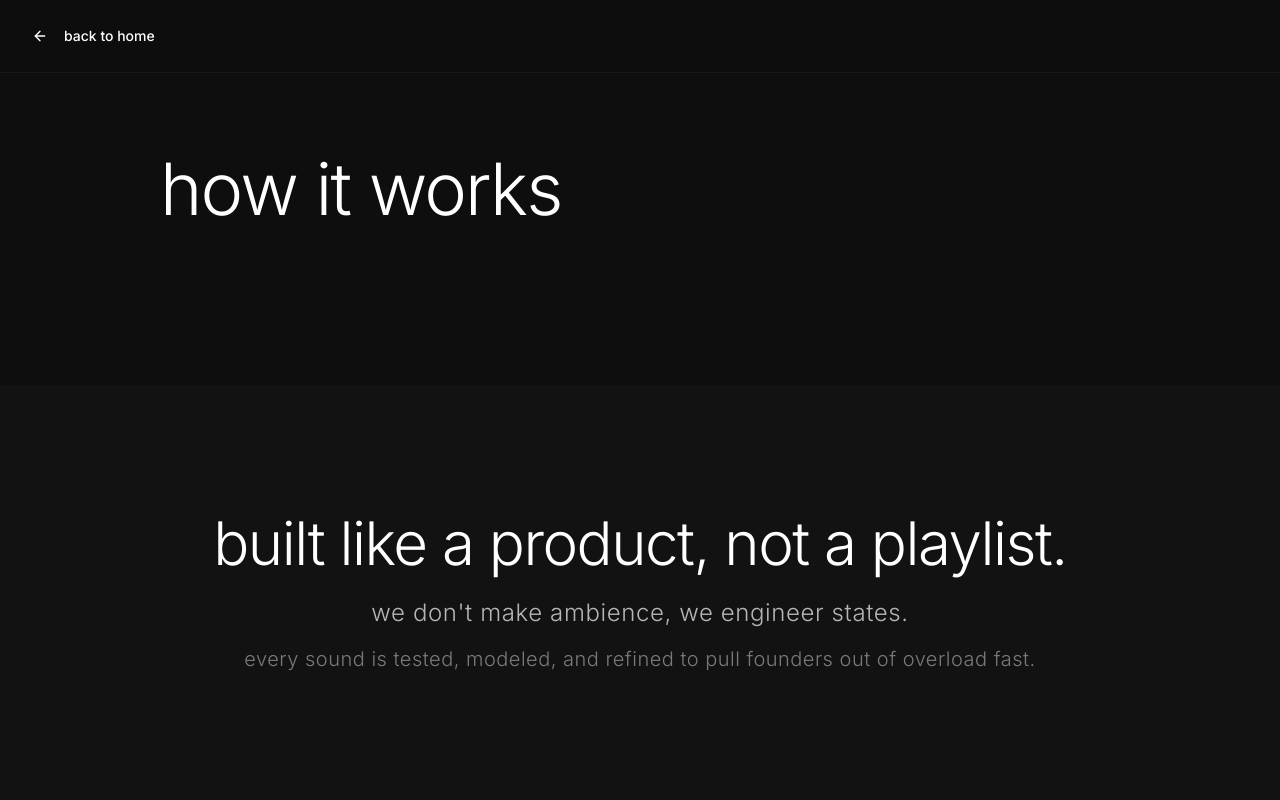
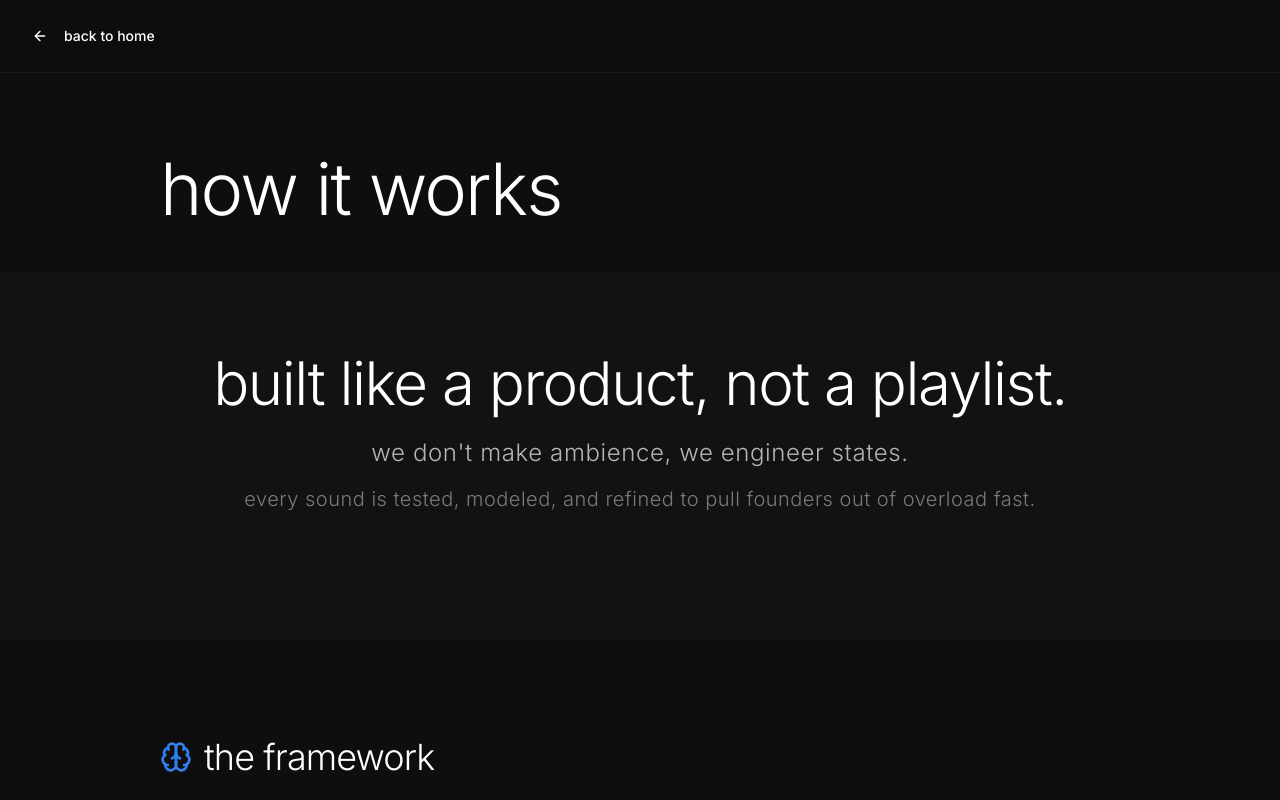
Before and after one commit to Forbescanandoes/soundscapes-app, a Next.js app: page /learn-more in a window 1280 px wide. Shown: the top 800 px of the page. Built offline with nearby package versions, Linux system fonts and the light colour scheme; a web font is replaced by a local one.

Commit message:
Reduce gap between 'how it works' and next section
- Reduced h1 bottom margin from mb-20 to mb-12
- Removed bottom padding from first section (pb-0)
- Reduced section padding from py-24/32 to py-16/20
- Much tighter spacing now

```diff
--- a/app/learn-more/page.tsx
+++ b/app/learn-more/page.tsx
@@ -20,20 +20,20 @@ export default function LearnMorePage() {
         </div>
       </header>
 
-      <div className="max-w-5xl mx-auto px-4 sm:px-6 lg:px-8 py-20">
+      <div className="max-w-5xl mx-auto px-4 sm:px-6 lg:px-8 py-20 pb-0">
         <motion.div
           initial={{ opacity: 0, y: 20 }}
           animate={{ opacity: 1, y: 0 }}
           transition={{ duration: 0.6 }}
         >
-          <h1 className="text-5xl sm:text-6xl md:text-7xl font-light lowercase leading-tight mb-20 tracking-tight">
+          <h1 className="text-5xl sm:text-6xl md:text-7xl font-light lowercase leading-tight mb-12 tracking-tight">
             how it works
           </h1>
         </motion.div>
       </div>
 
       {/* Built Like a Product Section */}
-      <div className="bg-brand-bg-secondary py-24 sm:py-32">
+      <div className="bg-brand-bg-secondary py-16 sm:py-20">
         <div className="max-w-5xl mx-auto px-4 sm:px-6 lg:px-8">
           <motion.div
             initial={{ opacity: 0, y: 20 }}
```
